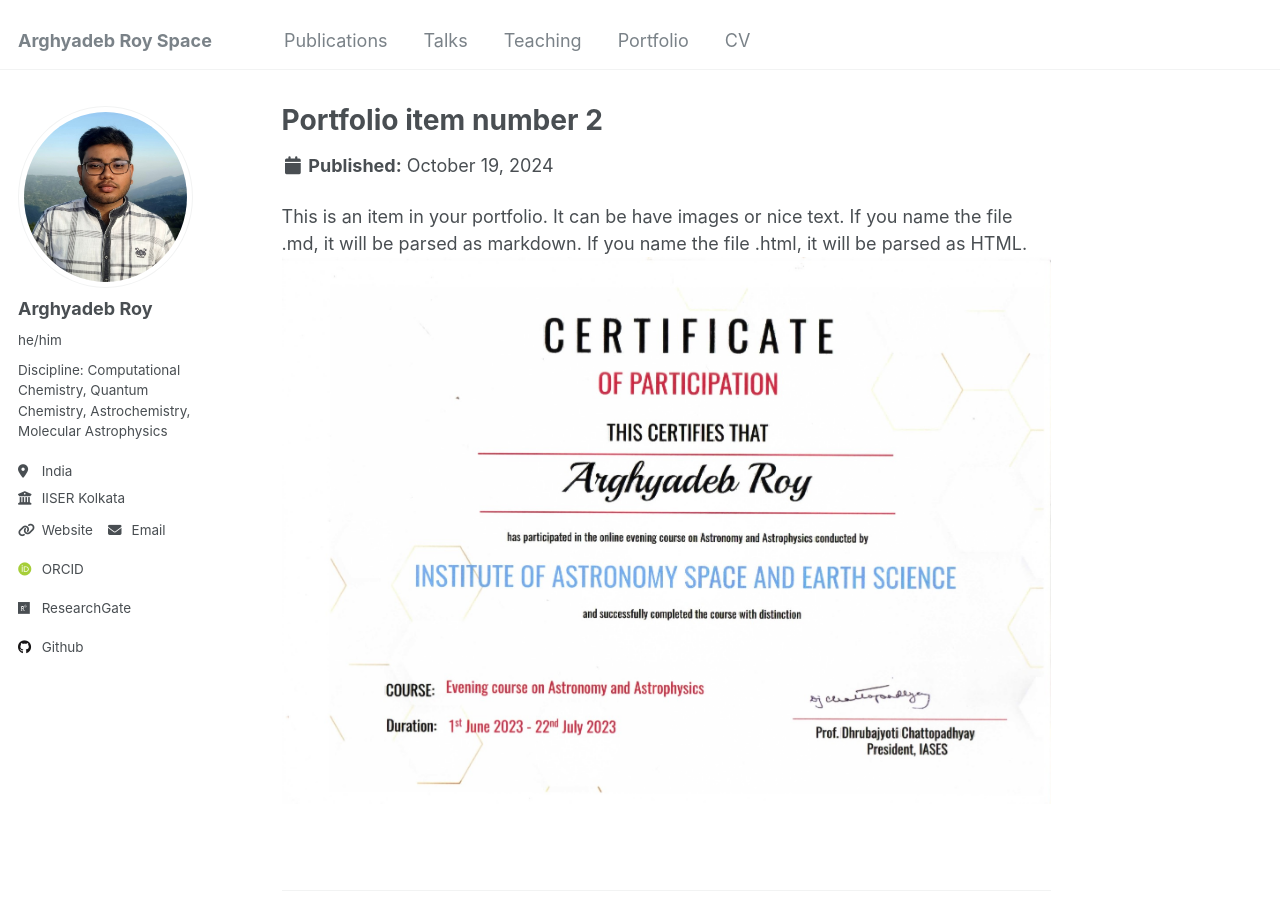
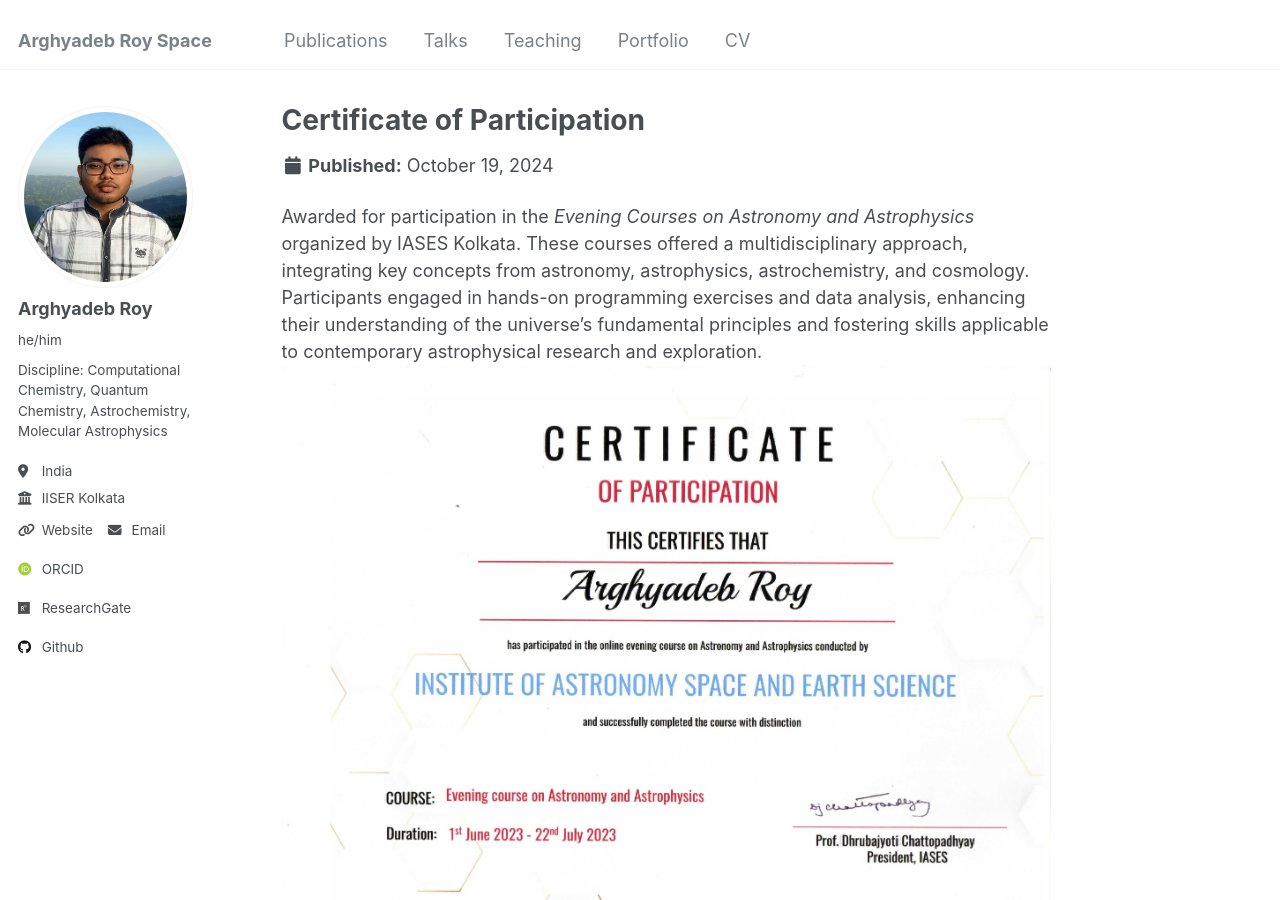
Before and after one commit to arghyadebroy/arghyadebroy.github.io, a Jekyll site: the page built from _portfolio/portfolio-3.md, in a window 1280 px wide and 900 px high. Built offline with Jekyll 4.4.1, drawn with Linux system fonts in a browser that asks for light colours; some web fonts are replaced.

Commit message:
Update portfolio-3.md

```diff
--- a/_portfolio/portfolio-3.md
+++ b/_portfolio/portfolio-3.md
@@ -1,8 +1,9 @@
 ---
-title: "Portfolio item number 2"
-excerpt: "Short description of portfolio item number 2 <br/><img src='/images/iases_rotated_page-0001.jpg'>"
+title: "Certificate of Participation"
+excerpt: "Awarded for participation in the *Evening Courses on Astronomy and Astrophysics* organized by IASES Kolkata. These courses offered a multidisciplinary approach, integrating key concepts from astronomy, astrophysics, astrochemistry, and cosmology. Participants engaged in hands-on programming exercises and data analysis, enhancing their understanding of the universe's fundamental principles and fostering skills applicable to contemporary astrophysical research and exploration.
+ <br/><img src='/images/iases_rotated_page-0001.jpg'>"
 collection: portfolio
 ---
 
-This is an item in your portfolio. It can be have images or nice text. If you name the file .md, it will be parsed as markdown. If you name the file .html, it will be parsed as HTML.
+Awarded for participation in the *Evening Courses on Astronomy and Astrophysics* organized by IASES Kolkata. These courses offered a multidisciplinary approach, integrating key concepts from astronomy, astrophysics, astrochemistry, and cosmology. Participants engaged in hands-on programming exercises and data analysis, enhancing their understanding of the universe's fundamental principles and fostering skills applicable to contemporary astrophysical research and exploration.
 <br/><img src='/images/iases_rotated_page-0001.jpg'>
```
